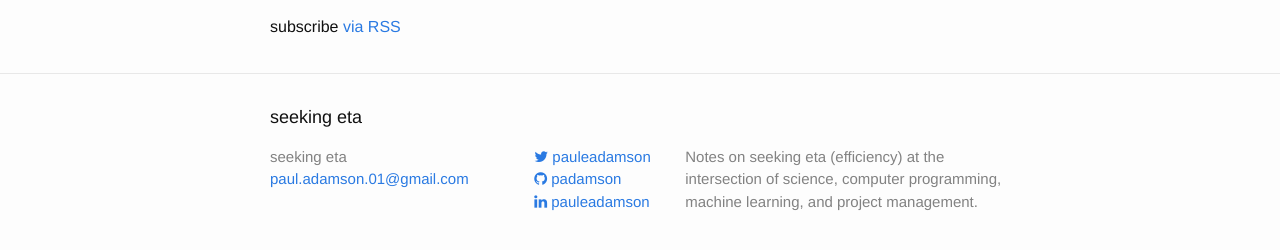
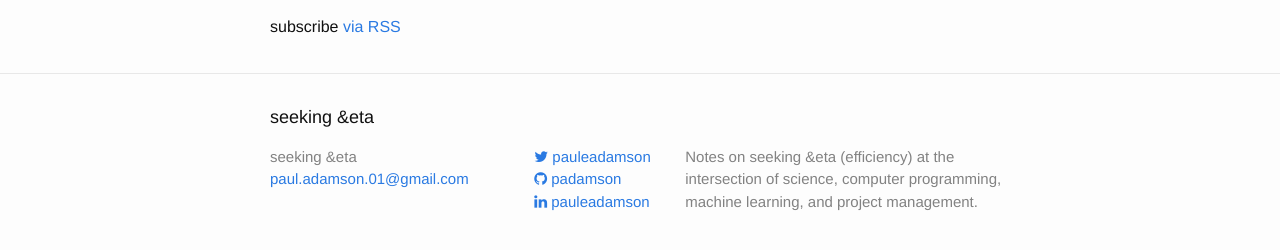
Before and after one commit to padamson/padamson.github.io, a Jekyll site: the page built from index.html, in a window 1280 px wide and 900 px high, scrolled down 1462 px. Shown: the part 638-888 px from the top of the window. Built offline with Jekyll 4.4.1, drawn with Linux system fonts in a browser that asks for light colours; nearby versions of some CDN libraries; some of the changed text lies outside the part shown.

Commit message:
use greek letter

```diff
--- a/_config.yml
+++ b/_config.yml
@@ -1,8 +1,8 @@
 # Site settings
-title: seeking eta
+title: seeking &eta
 email: paul.adamson.01@gmail.com
 description: > # this means to ignore newlines until "baseurl:"
-  Notes on seeking eta (efficiency) at the intersection of
+  Notes on seeking &eta (efficiency) at the intersection of
   science, computer programming, machine learning, and project management.
 baseurl: "" # the subpath of your site, e.g. /blog/
 url: "http://padamson.github.io" # the base hostname & protocol for your site
```
